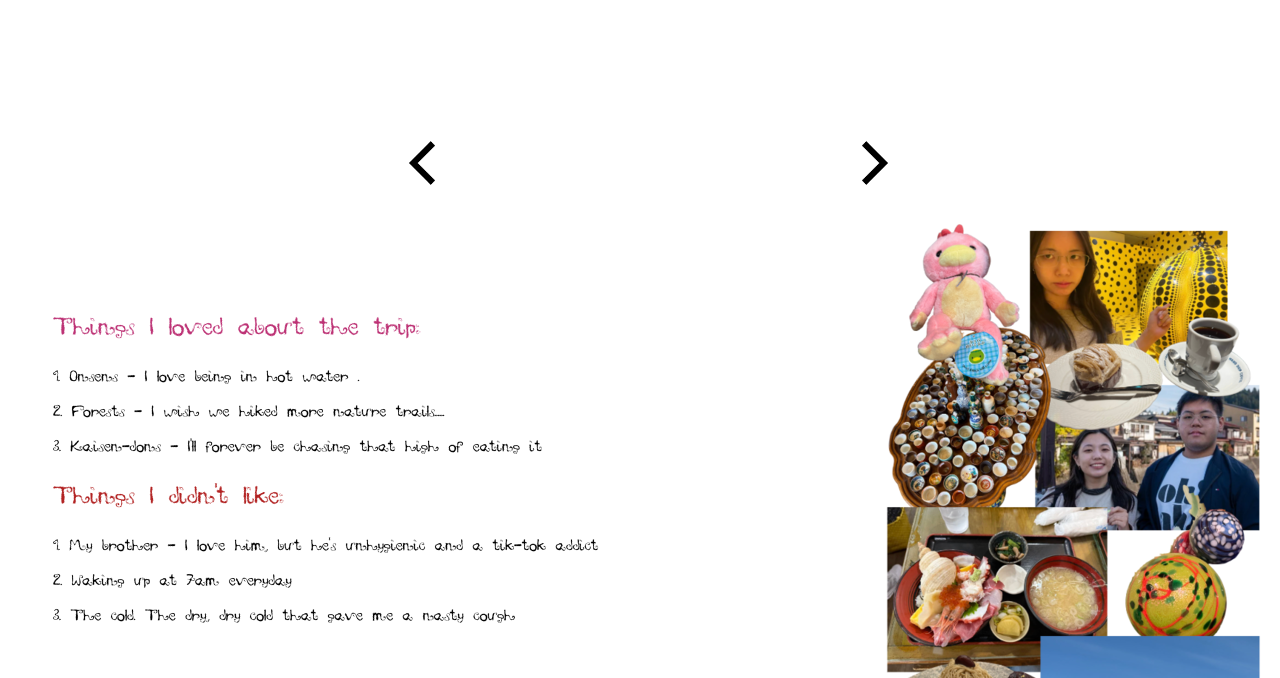
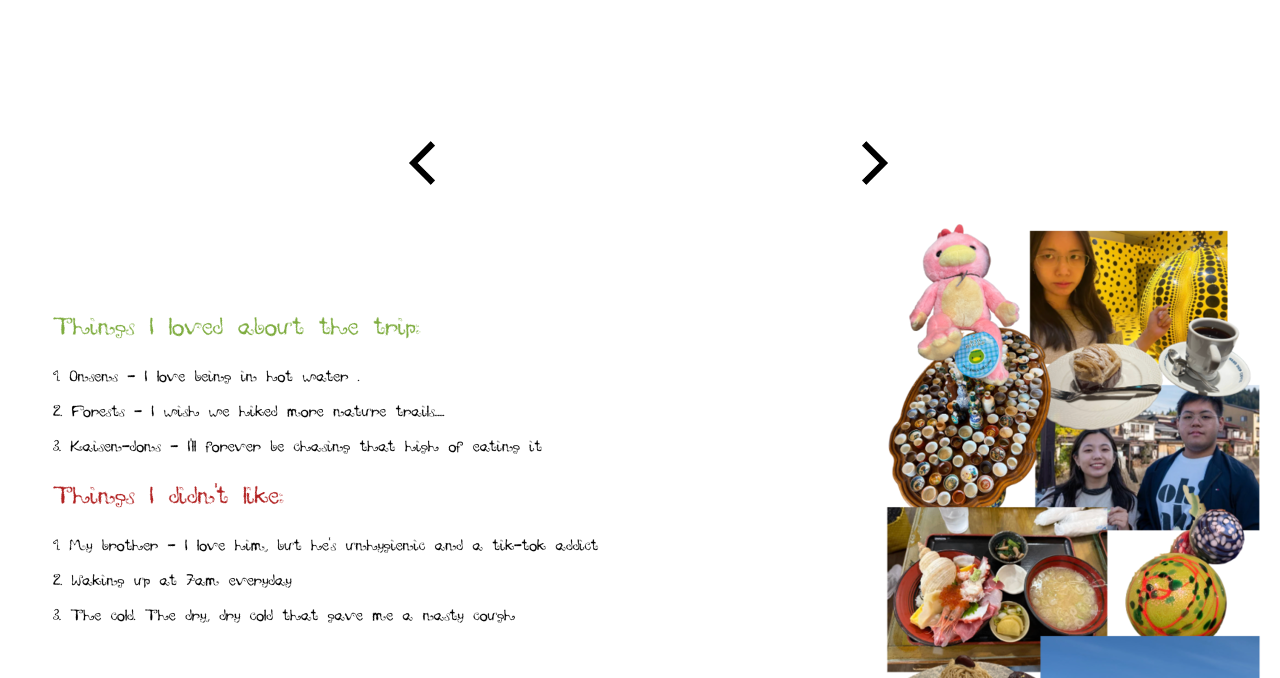
Before and after one commit to leec6622-spec/leec6622-spec.github.io, a plain HTML site: page index.html in a window 1280 px wide. Shown: the part 422-1100 px from the top of the page. Drawn offline with Linux system fonts and the light colour scheme.

Commit message:
shifted the image and changed colour of list title

```diff
--- a/index.html
+++ b/index.html
@@ -110,7 +110,7 @@
 
 
 <div class="japan_talk">
-     <p style="font-size: 25px;color: #BD3275;"> Things I loved about the trip: </p>
+     <p style="font-size: 25px;color: #7fad40;"> Things I loved about the trip: </p>
           <p>1. Onsens - I love being in hot water .</p>
           <p> 2. Forests - I wish we hiked more nature trails...... </p>
           <p>3.  Kaisen-dons - I'll forever be chasing that high of eating it </p>
```
